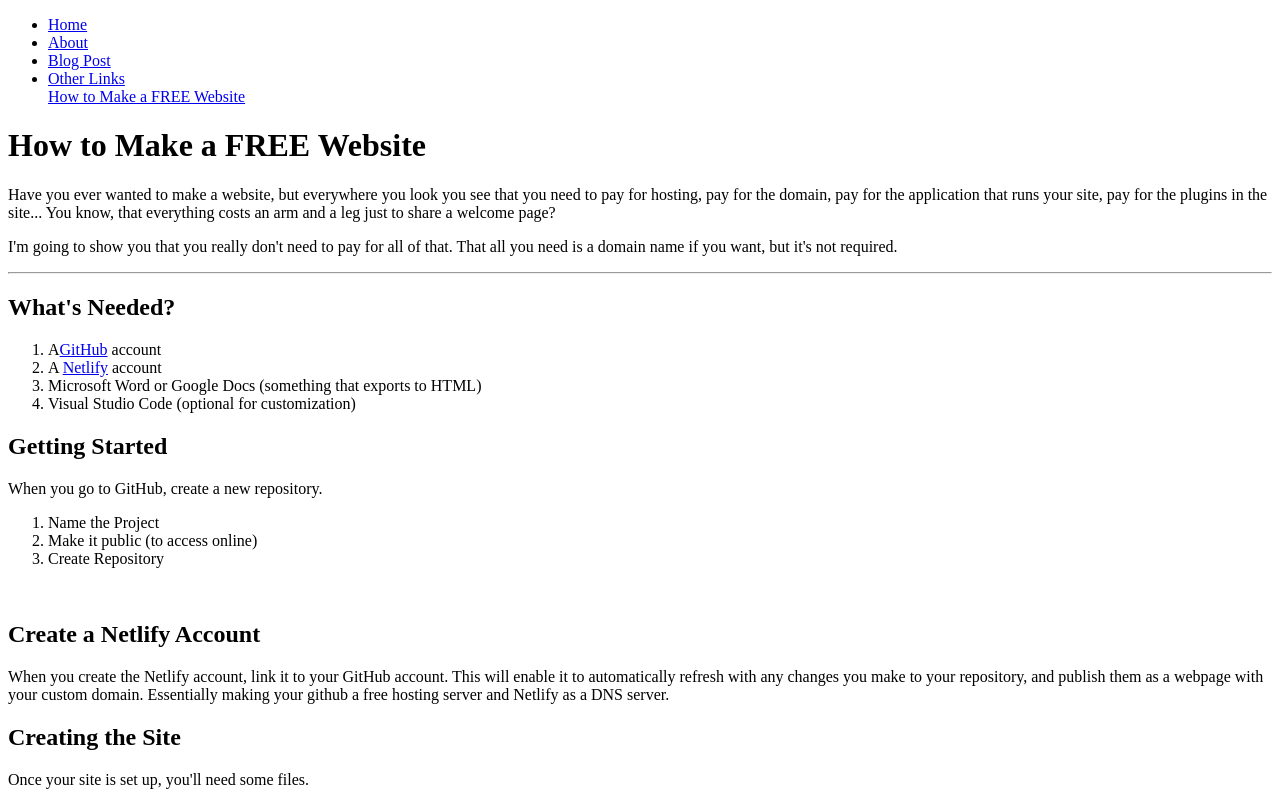
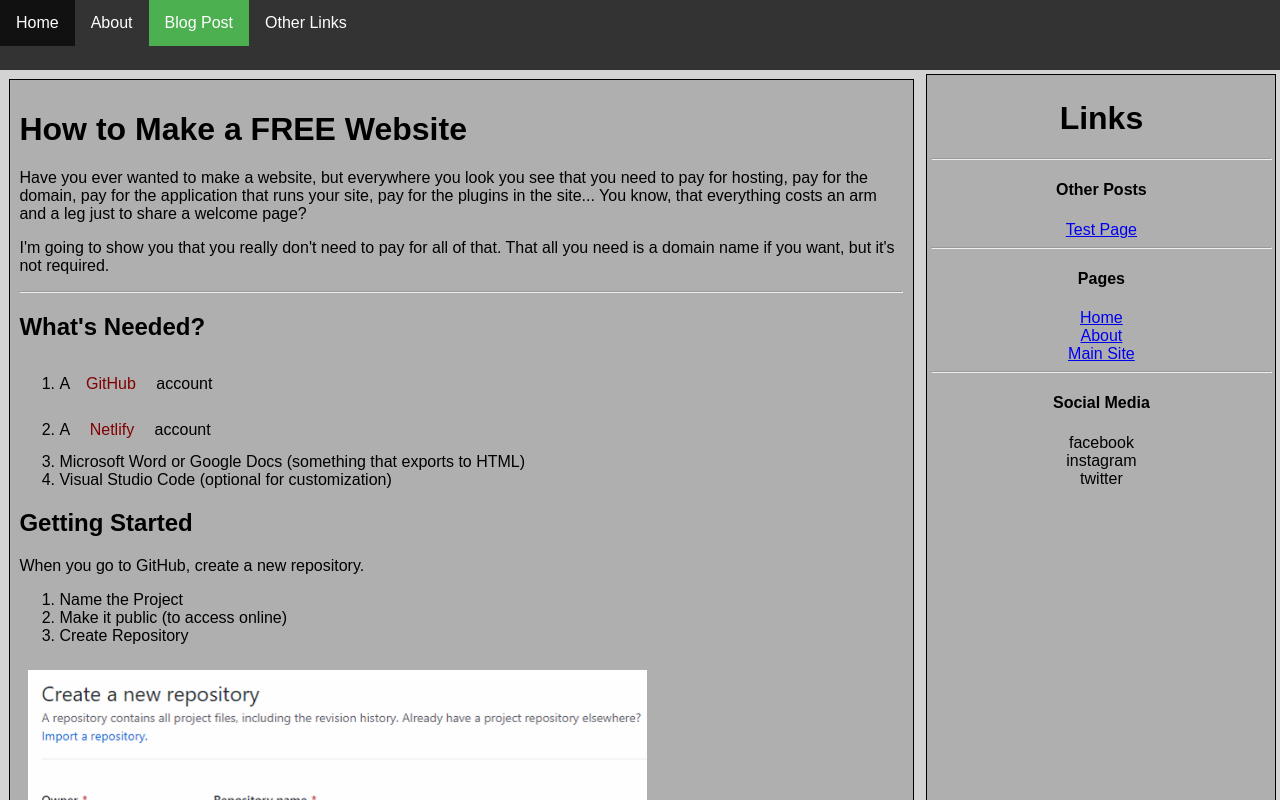
Before and after one commit to RubeHicksCube/DU, a plain HTML site: page Post.html in a window 1280 px wide. Shown: the top 800 px of the page. Drawn offline with Linux system fonts and the light colour scheme; the site is published under a folder, as on GitHub Pages, so addresses that start at the root find nothing.

Commit message:
Fixed links

```diff
--- a/Post.html
+++ b/Post.html
@@ -3,8 +3,8 @@
 <meta name="viewport" content="width=device-width, initial-scale=1">
 <head>
   <title>CritHicks</title>
-  <link rel="icon" href="/HyperCubeIcon.png">
-  <link rel="stylesheet" href="/main.css">
+  <link rel="icon" href="HyperCubeIcon.png">
+  <link rel="stylesheet" href="main.css">
 </head>
 
 
@@ -18,13 +18,13 @@
 <body class="contained">
 <!-- Header -->
   <ul class="head topnav">
-    <li><a href="/index.html">Home</a></li>
-    <li><a href="/about.html">About</a></li>
-    <li><a class="active" href="/Post.html">Blog Post</a></li>
+    <li><a href="index.html">Home</a></li>
+    <li><a href="about.html">About</a></li>
+    <li><a class="active" href="Post.html">Blog Post</a></li>
     <li class="dropdown">
         <a href="javascript:void(0)" class="dropbtn">Other Links</a>
         <div class="dropdown-content">
-          <a class="active" href="/Post.html">How to Make a FREE Website</a>
+          <a class="active" href="Post.html">How to Make a FREE Website</a>
         </div>
   </ul>
 
@@ -43,7 +43,7 @@
               <span><a href="https://www.google.com/url?q=https://www.netlify.com/&amp;sa=D&amp;source=editors&amp;ust=1618317767749000&amp;usg=AOvVaw1HjIZlnpMR0Vd0kKGO2aca">Netlify</a></span><span >&nbsp;account</span></li><li><span>Microsoft Word or Google Docs (something that exports to HTML)</span>
               </li>
           <li ><span >Visual Studio Code (optional for customization)</span></li></ol><h2><span >Getting Started</span></h2><p ><span >When you go to GitHub, create a new repository.</span></p><ol><li ><span >Name the Project</span></li><li ><span >Make it public (to access online)</span></li><li ><span >Create Repository</span></li></ol>
-          <img class="addimg" alt="" src="/image1.png" title="image">
+          <img class="addimg" alt="" src="image1.png" title="image">
           <h2><span>Create a Netlify Account</span></h2>
           <p><span>When you create the Netlify account, link it to your GitHub account. This will enable it to automatically refresh with any changes you make to your repository, and publish them as a webpage with your custom domain. Essentially making your github a free hosting server and Netlify as a DNS server.</span></p>
           <h2><span>Creating the Site</span></h2>
@@ -55,12 +55,12 @@
     <h1>Links</h1>
     <hr>
       <h4>Other Posts</h4>
-      <a href="/Post.html">Test Page</a>
+      <a href="Post.html">Test Page</a>
     <hr>
       <h4>Pages</h4>
-      <a href="/index.html">Home</a>
+      <a href="index.html">Home</a>
       <br>
-      <a href="/about.html">About</a>
+      <a href="about.html">About</a>
       <br>
       <a href="https://colterhicks.com">Main Site</a>
     <hr>
```
Also changed, not shown: about.html (+6 -6 lines), index.html (+5 -5 lines).
